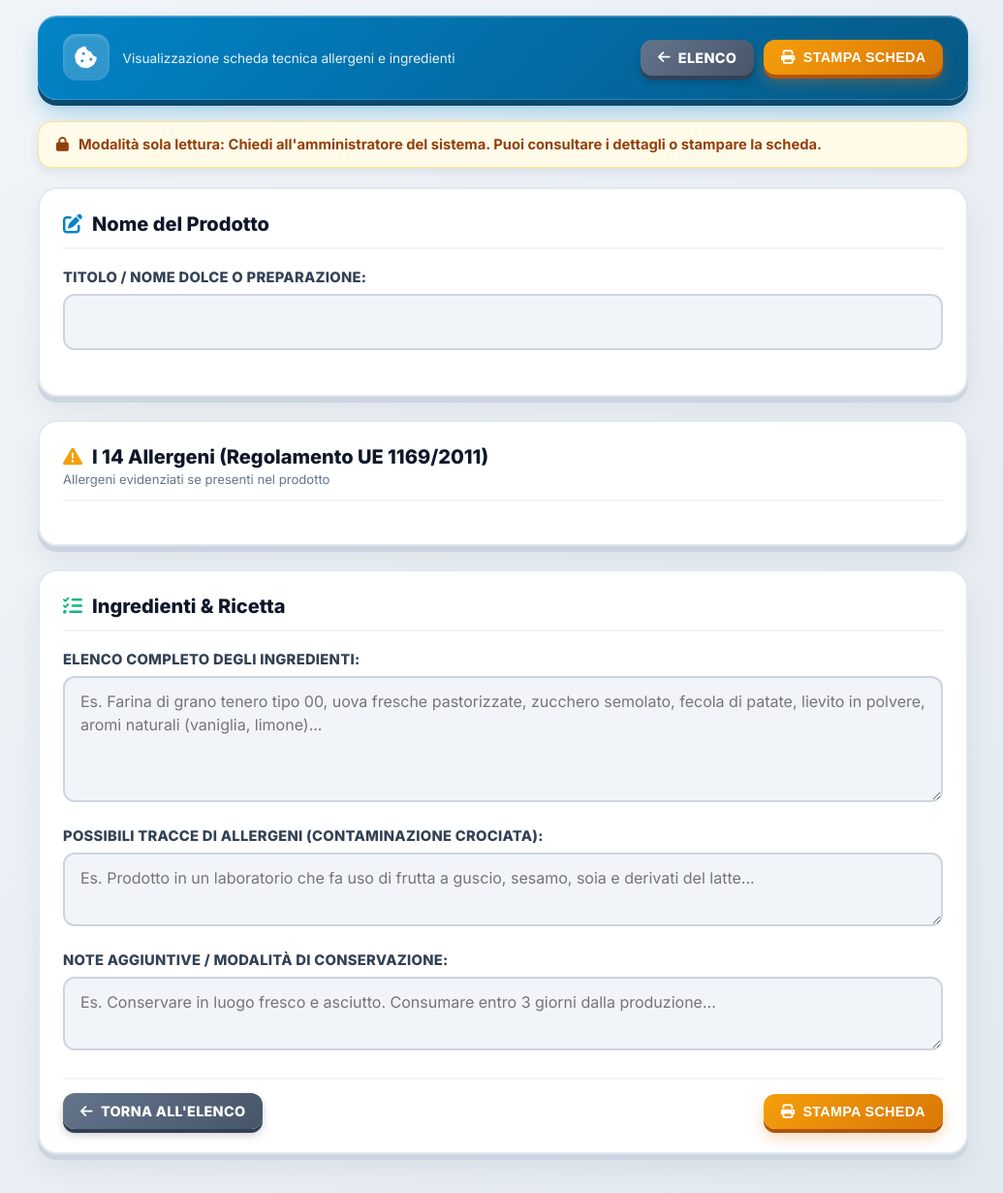
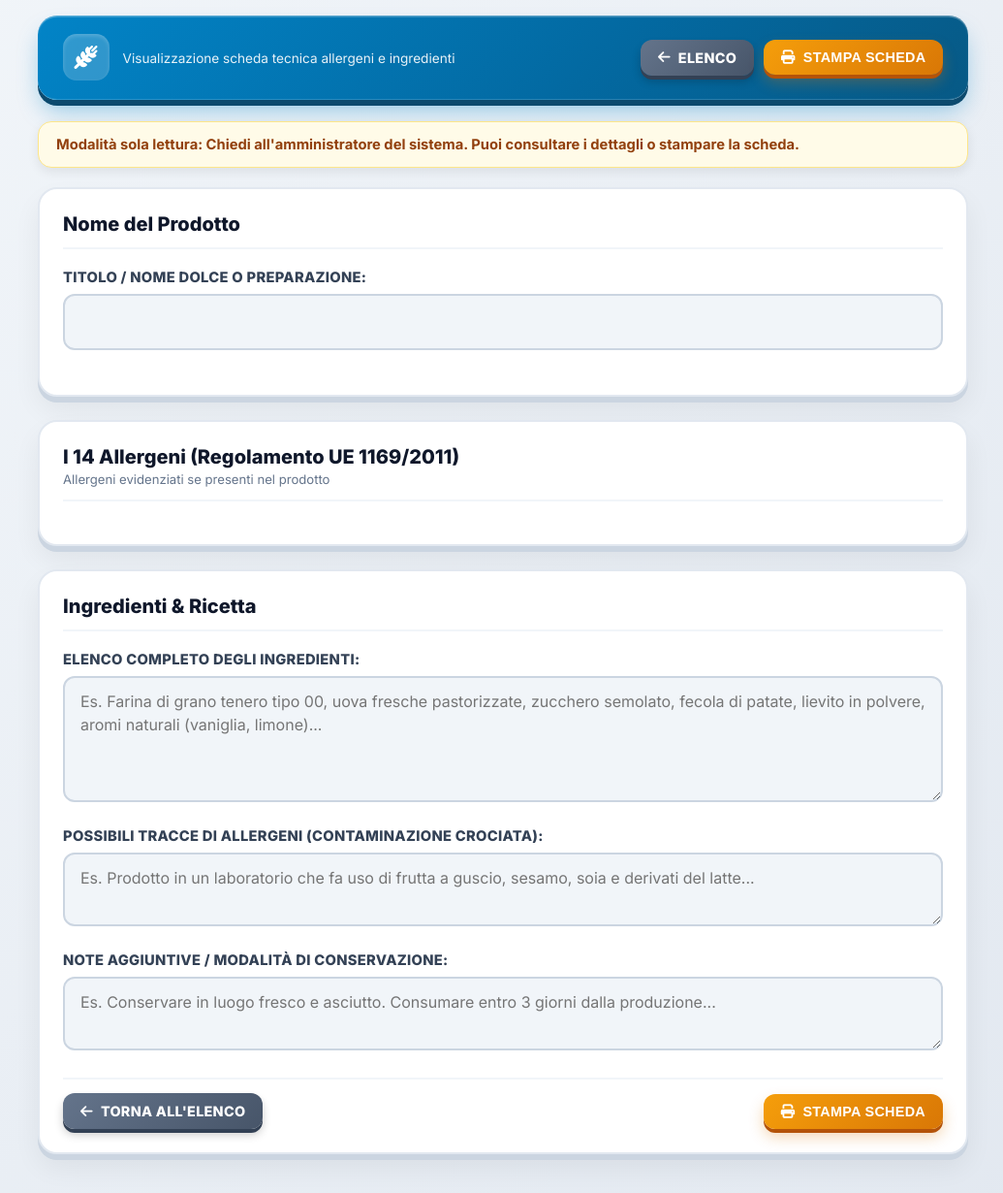
Before and after one commit to pasticceria2/gestionale-pasticceria-2, a Python web app: template templates/allergeni_scheda.html in a window 1280 px wide. Shown: the whole page at 97% size, without its empty margins (121-1156 px from the left). Run offline with Jinja, Linux system fonts and the light colour scheme; the template is opened without the code that fills it, so the values that code supplies are empty.

Commit message:
style: rimosse emoji dal registro allergeni, mantenuta solo la spiga nel banner

```diff
--- a/templates/allergeni_scheda.html
+++ b/templates/allergeni_scheda.html
@@ -582,7 +582,7 @@
     <header class="top-header no-print">
         <div class="header-title-box">
             <div class="header-icon">
-                <i class="fa-solid fa-cookie-bite"></i>
+                <i class="fa-solid fa-wheat-awn"></i>
             </div>
             <div>
                 <h1>{{ p.titolo }}</h1>
@@ -614,12 +614,12 @@
     <!-- BOX ALLERGENI PRESENTI PER LA STAMPA -->
     {% set allergeni_attivi = allergeni|selectattr('attivo')|list %}
     <div class="print-only-header print-badge-allergeni-presenti">
-        <h3><i class="fa-solid fa-triangle-exclamation"></i> Allergeni Presenti nel Prodotto:</h3>
+        <h3>Allergeni Presenti nel Prodotto:</h3>
         {% if allergeni_attivi|length > 0 %}
         <div class="print-allergens-tags">
             {% for a in allergeni_attivi %}
             <span class="print-allergen-tag">
-                <i class="fa-solid {{ a.icon }}"></i> {{ a.nome }}
+                {{ a.nome }}
             </span>
             {% endfor %}
         </div>
@@ -657,8 +657,7 @@
     <!-- Banner sola lettura se non autorizzato a modificare -->
     {% if not can_edit_allergeni %}
     <div class="alert-3d alert-warning no-print" style="margin-bottom: 20px;">
-        <i class="fa-solid fa-lock"></i>
-        <span><strong>Modalità sola lettura:</strong> Chiedi all'amministratore del sistema. Puoi consultare i dettagli o stampare la scheda.</span>
+<span><strong>Modalità sola lettura:</strong> Chiedi all'amministratore del sistema. Puoi consultare i dettagli o stampare la scheda.</span>
     </div>
     {% endif %}
 
@@ -668,7 +667,7 @@
         <div class="card-panel-3d">
             <div class="section-header-3d">
                 <h2 class="section-title">
-                    <i class="fa-solid fa-pen-to-square" style="color:#0284c7;"></i> Nome del Prodotto
+                    Nome del Prodotto
                 </h2>
                 {% if can_delete_allergeni %}
                 <a href="{{ url_for('allergeni_elimina', id=p.id) }}" class="btn-3d btn-del-3d"
@@ -690,7 +689,7 @@
             <div class="section-header-3d">
                 <div>
                     <h2 class="section-title">
-                        <i class="fa-solid fa-triangle-exclamation" style="color:#f59e0b;"></i> I 14 Allergeni (Regolamento UE 1169/2011)
+                        I 14 Allergeni (Regolamento UE 1169/2011)
                     </h2>
                     <span style="font-size:0.82rem; color:#64748b;">
                         {% if can_edit_allergeni %}Clicca sui pulsanti per attivare o disattivare gli allergeni contenuti{% else %}Allergeni evidenziati se presenti nel prodotto{% endif %}
@@ -709,11 +708,7 @@
                     <input type="checkbox" name="allergeni" value="{{ a.id }}" {% if a.attivo %}checked{% endif %}
                            {% if can_edit_allergeni %}onchange="handleToggle(this, 'btn_allergen_{{ a.id }}')"{% else %}disabled{% endif %}>
 
-                    <div class="allergen-icon-box">
-                        <i class="fa-solid {{ a.icon }}"></i>
-                    </div>
-
-                    <div class="allergen-text-wrap">
+<div class="allergen-text-wrap">
                         <span class="allergen-name">{{ a.nome }}</span>
                         <span class="allergen-sub" title="{{ a.dettaglio }}">{{ a.dettaglio }}</span>
                     </div>
@@ -729,7 +724,7 @@
         <div class="card-panel-3d">
             <div class="section-header-3d">
                 <h2 class="section-title">
-                    <i class="fa-solid fa-list-check" style="color:#10b981;"></i> Ingredienti & Ricetta
+                    Ingredienti & Ricetta
                 </h2>
             </div>
 
```
Also changed, not shown: templates/allergeni.html (+8 -13 lines).
